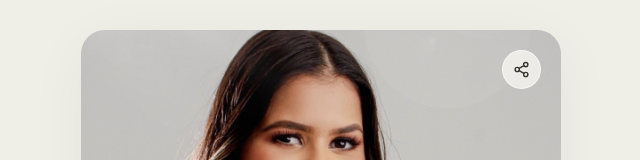
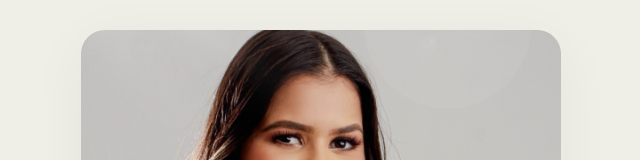
Before and after one commit to rodolfoandrademega/landing-page-janaina, a Next.js app: page / in a window 1280 px wide. Shown: the top 160 px of the page, without its empty margins (319-959 px from the left). Built offline with nearby package versions, Linux system fonts and the light colour scheme.

Commit message:
Remove botao de compartilhar do topo

```diff
--- a/src/app/bio.module.css
+++ b/src/app/bio.module.css
@@ -32,21 +32,6 @@
   position: absolute;
   inset: 0;
   background: linear-gradient(to bottom, transparent 60%, var(--cream) 100%);
-}
-.share {
-  position: absolute;
-  top: 20px;
-  right: 20px;
-  width: 39px;
-  height: 39px;
-  display: grid;
-  place-items: center;
-  color: var(--ink);
-  background: #f8f7f2c9;
-  border: 1px solid #ffffff8a;
-  border-radius: 50%;
-  backdrop-filter: blur(10px);
-  cursor: pointer;
 }
 .content {
   position: relative;
@@ -364,15 +349,6 @@
   outline: 2px solid var(--olive);
   outline-offset: 4px;
 }
-.status {
-  color: var(--muted);
-  font-size: 11px;
-  text-align: center;
-  margin: 14px 0 0;
-}
-.status:empty {
-  display: none;
-}
 .footer {
   text-align: center;
   margin-top: 25px;
--- a/src/app/page.tsx
+++ b/src/app/page.tsx
@@ -2,29 +2,13 @@
 
 import { useState } from "react";
 import Image from "next/image";
-import { ArrowUpRight, Camera, MapPin, MessageCircle, Share2, Sparkles } from "lucide-react";
+import { ArrowUpRight, Camera, MapPin, MessageCircle, Sparkles } from "lucide-react";
 import { bioData } from "@/data/bioData";
 import styles from "./bio.module.css";
 import { LocationModal } from "@/components/LocationModal";
 
 export default function Home() {
-  const [shareStatus, setShareStatus] = useState("");
   const [locationOpen, setLocationOpen] = useState(false);
-
-  async function handleShare() {
-    try {
-      if (navigator.share) {
-        await navigator.share({ title: bioData.name, url: window.location.href });
-      } else {
-        await navigator.clipboard.writeText(window.location.href);
-        setShareStatus("Link copiado!");
-      }
-    } catch (error) {
-      if (!(error instanceof DOMException && error.name === "AbortError")) {
-        setShareStatus("Copie o endereço da página para compartilhar.");
-      }
-    }
-  }
 
   return (
     <main className={styles.page}>
@@ -39,9 +23,6 @@ export default function Home() {
             className={styles.portrait}
           />
           <div className={styles.photoFade} />
-          <button className={styles.share} onClick={handleShare} aria-label="Compartilhar página">
-            <Share2 size={17} />
-          </button>
         </div>
 
         <div className={styles.content}>
@@ -117,7 +98,6 @@ export default function Home() {
               <span className={styles.outlineArrow}><ArrowUpRight size={18} /></span>
             </a>
           </nav>
-          <p className={styles.status} role="status">{shareStatus}</p>
           <footer className={styles.footer}>
             <span>BELEZA COM CUIDADO. CUIDADO COM VOCÊ.</span>
             <a className={styles.credit} href="https://megaagencia.com.br" target="_blank" rel="noopener noreferrer">
```
